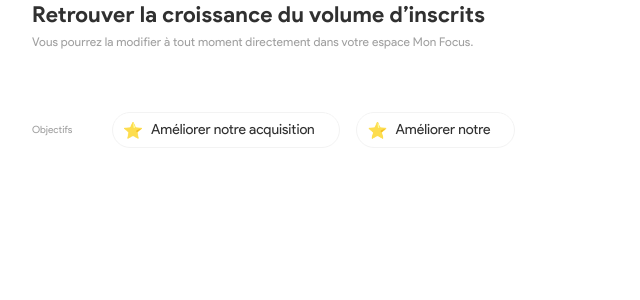
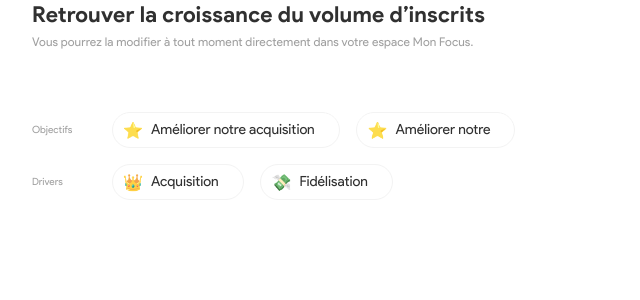
Before and after one commit to tiavina-mika/product-hero-draft, a React (Create React App) app: page / in a window 1280 px wide. Shown: the top 300 px of the page, without its empty margins (0-640 px from the left). Built offline with nearby package versions, Linux system fonts and the light colour scheme.

Commit message:
add drivers

```diff
--- a/src/containers/myFocus/ProbllematicSummary.tsx
+++ b/src/containers/myFocus/ProbllematicSummary.tsx
@@ -8,13 +8,20 @@ import Dialog from "../../components/Dialog";
 import { getTrustLevel } from "../../utils/entity.utils";
 import SummaryItem from "./SummaryItem";
 import RoundedCard from "../../components/card/RoundedCard";
+import { Stack } from "@mui/material";
 
 const entity = {
   title: "Retrouver la croissance du volume d’inscrits",
   description: "Nous constatons une réduction du nombre d’inscription.",
   drivers: [
-    { driver: { objectId: "d01", name: "Acquisition" }, impact: 80 },
-    { driver: { objectId: "d02", name: "Expérience Client" }, impact: 80 }
+    {
+      driver: { objectId: "d01", name: "Acquisition", icon: "👑" },
+      impact: 80
+    },
+    {
+      driver: { objectId: "d02", name: "Fidélisation", icon: "💸" },
+      impact: 80
+    }
   ],
   results: [
     { objectId: "r01", name: "FTB Croissance 20%" },
@@ -82,22 +89,16 @@ const ProbllematicSummary = () => {
     <Dialog
       title="Retrouver la croissance du volume d’inscrits"
       description="Vous pourrez la modifier à tout moment directement dans votre espace Mon Focus."
-      // rootClassName="positionRelative"
-      // contentClassName={classes.root}
       open
-      // css={classes.content}
-      // textSpacing={1}
-      // titleSpacing={1.5}
-      // fullScreen
       onClose={handleClose}
       withCloseButton
       contentClassName={classes.dialogContent}
       closeButtonPosition="start"
-      // fullWidth
-      // maxWidth="xl"
       css={classes.dialog}
       fullScreen
     >
+      <Stack spacing={2}>
+        {/* okrs */}
         <SummaryItem label="Objectifs">
           {entity.okrs.map((okr, index) => (
             <RoundedCard
@@ -107,6 +108,17 @@ const ProbllematicSummary = () => {
             />
           ))}
         </SummaryItem>
+        {/* okrs */}
+        <SummaryItem label="Drivers">
+          {entity.drivers.map((driver, index) => (
+            <RoundedCard
+              key={driver.driver.objectId + index}
+              title={driver.driver.name}
+              icon={<span css={{ lineHeight: 1 }}>{driver.driver.icon}</span>}
+            />
+          ))}
+        </SummaryItem>
+      </Stack>
     </Dialog>
   );
 };
```
Lines whose indentation alone changed are shown as unchanged.
